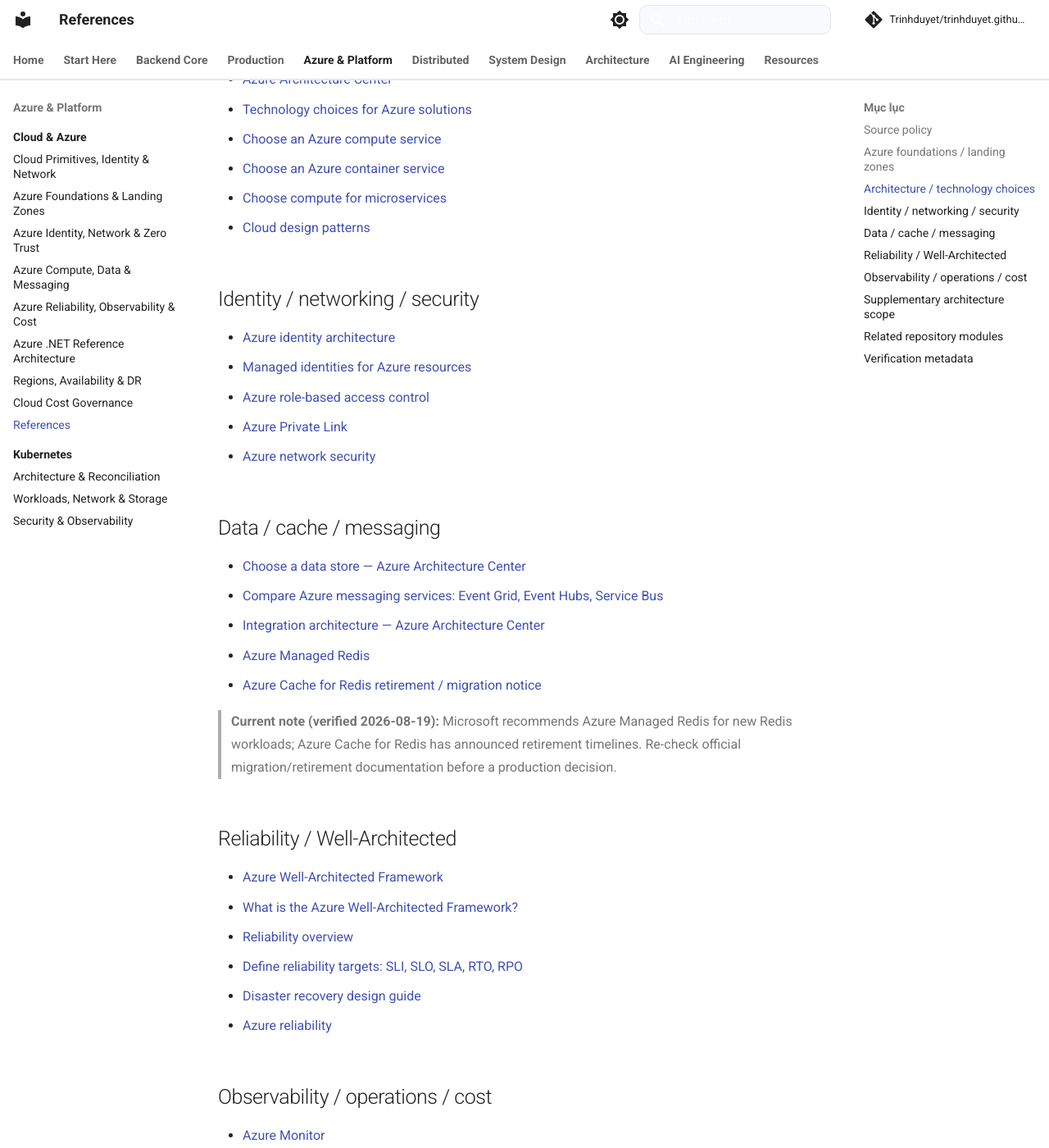
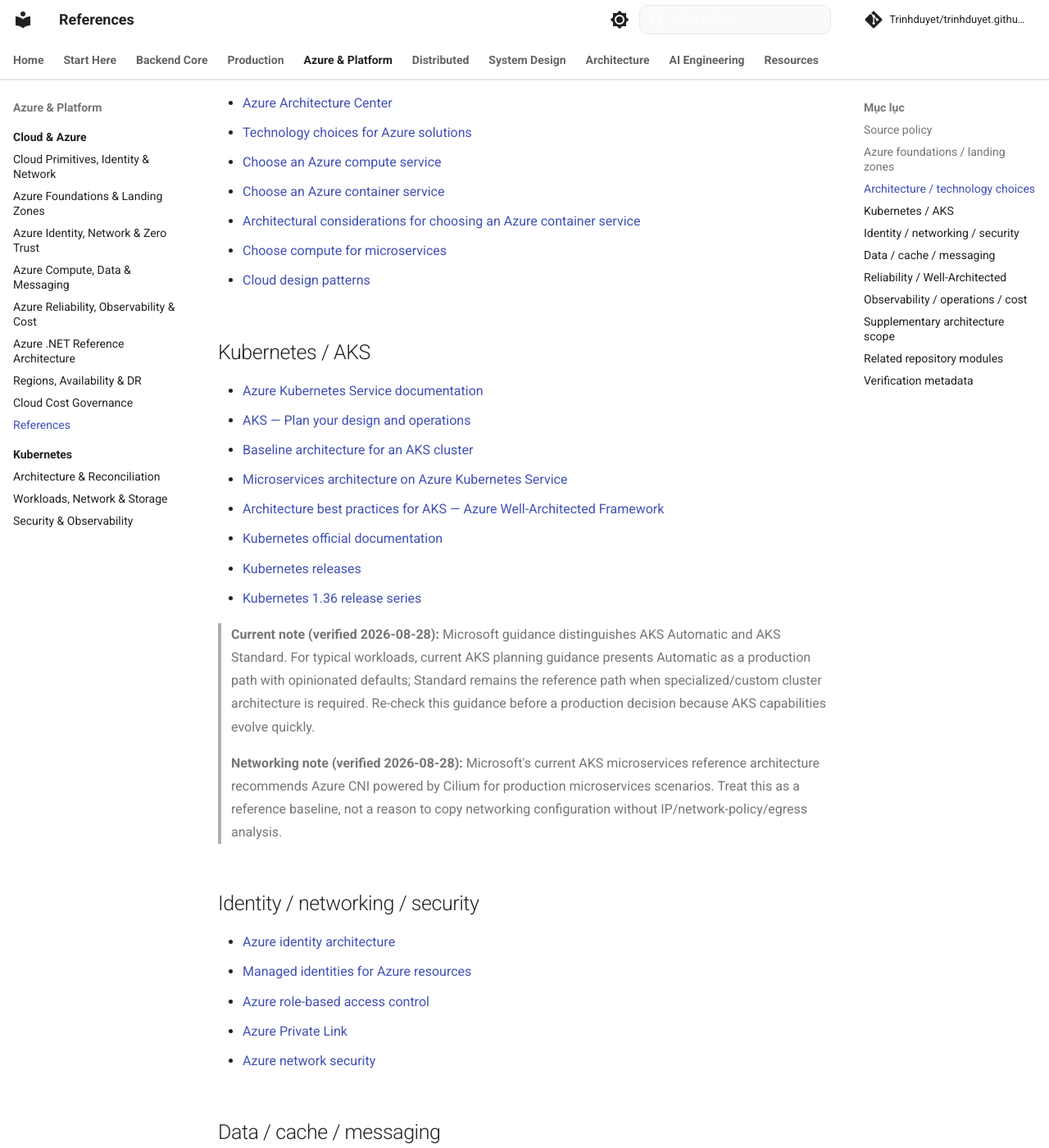
Before and after one commit to Trinhduyet/trinhduyet.github.io, an MkDocs documentation site: the page built from docs/14-cloud/references.md, in a window 1280 px wide and 1400 px high, scrolled down 820 px. Shown: the whole window at 82% size. Built offline with MkDocs 1.6.1 and Material for MkDocs 9.7.7, drawn with Linux system fonts in a browser that asks for light colours; comment, search, counter and statistics services are not loaded; some of the changed text lies outside the part shown.

Commit message:
docs(azure): add AKS and Kubernetes source-of-truth references

```diff
--- a/docs/14-cloud/references.md
+++ b/docs/14-cloud/references.md
@@ -6,7 +6,7 @@
 
 Azure service behavior, limits, retirement timelines, security controls và architecture recommendations có thể thay đổi. Vì vậy module này dùng **Microsoft Learn / Azure Architecture Center / Cloud Adoption Framework / Azure Well-Architected Framework** làm source of truth cho Azure-specific claims.
 
-Community/awesome repositories chỉ dùng để kiểm tra breadth và tìm topic cần học, không dùng thay official behavior documentation.
+Kubernetes behavior dùng **kubernetes.io official documentation** làm source of truth. Community/awesome repositories chỉ dùng để kiểm tra breadth và tìm topic cần học, không dùng thay official behavior documentation.
 
 ## Azure foundations / landing zones
 
@@ -21,8 +21,24 @@
 - [Technology choices for Azure solutions](https://learn.microsoft.com/en-us/azure/architecture/guide/technology-choices/technology-choices-overview)
 - [Choose an Azure compute service](https://learn.microsoft.com/en-us/azure/architecture/guide/technology-choices/compute-decision-tree)
 - [Choose an Azure container service](https://learn.microsoft.com/en-us/azure/architecture/guide/choose-azure-container-service)
+- [Architectural considerations for choosing an Azure container service](https://learn.microsoft.com/en-us/azure/architecture/guide/container-service-general-considerations)
 - [Choose compute for microservices](https://learn.microsoft.com/en-us/azure/architecture/microservices/design/compute-options)
 - [Cloud design patterns](https://learn.microsoft.com/en-us/azure/architecture/patterns/)
+
+## Kubernetes / AKS
+
+- [Azure Kubernetes Service documentation](https://learn.microsoft.com/en-us/azure/aks/)
+- [AKS — Plan your design and operations](https://learn.microsoft.com/en-us/azure/architecture/reference-architectures/containers/aks-start-here)
+- [Baseline architecture for an AKS cluster](https://learn.microsoft.com/en-us/azure/architecture/reference-architectures/containers/aks/baseline-aks)
+- [Microservices architecture on Azure Kubernetes Service](https://learn.microsoft.com/en-us/azure/architecture/reference-architectures/containers/aks-microservices/aks-microservices)
+- [Architecture best practices for AKS — Azure Well-Architected Framework](https://learn.microsoft.com/en-us/azure/well-architected/service-guides/azure-kubernetes-service)
+- [Kubernetes official documentation](https://kubernetes.io/docs/)
+- [Kubernetes releases](https://kubernetes.io/releases/)
+- [Kubernetes 1.36 release series](https://kubernetes.io/releases/1.36/)
+
+> **Current note (verified 2026-08-28):** Microsoft guidance distinguishes AKS Automatic and AKS Standard. For typical workloads, current AKS planning guidance presents Automatic as a production path with opinionated defaults; Standard remains the reference path when specialized/custom cluster architecture is required. Re-check this guidance before a production decision because AKS capabilities evolve quickly.
+
+> **Networking note (verified 2026-08-28):** Microsoft's current AKS microservices reference architecture recommends Azure CNI powered by Cilium for production microservices scenarios. Treat this as a reference baseline, not a reason to copy networking configuration without IP/network-policy/egress analysis.
 
 ## Identity / networking / security
 
@@ -77,7 +93,9 @@
 
 ## Verification metadata
 
-- Verified: 2026-08-19.
+- Verified: 2026-08-28 for Azure/AKS planning references added in this update.
+- Kubernetes baseline checked against actively supported 1.36 release series.
 - Azure-specific claims: prefer Microsoft official documentation.
-- Community repositories: supplementary discovery/coverage only.
+- Kubernetes behavior: prefer kubernetes.io official documentation.
+- Community repositories/artifacts: supplementary discovery/coverage only.
 - Learner evidence still phải được tạo bằng code, deployment, metrics, failure drills và ADR thực tế.
```
